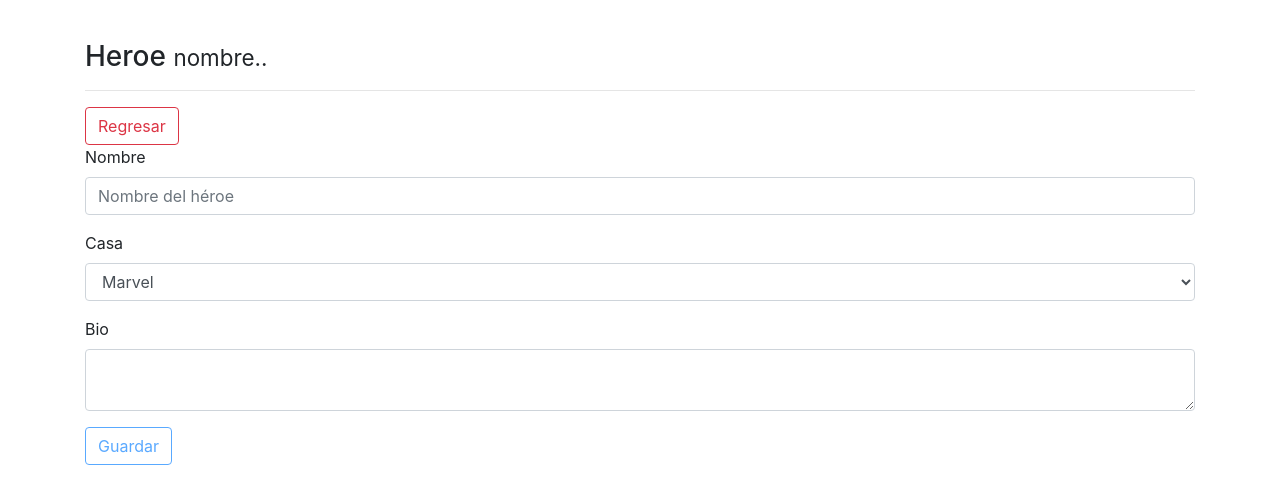
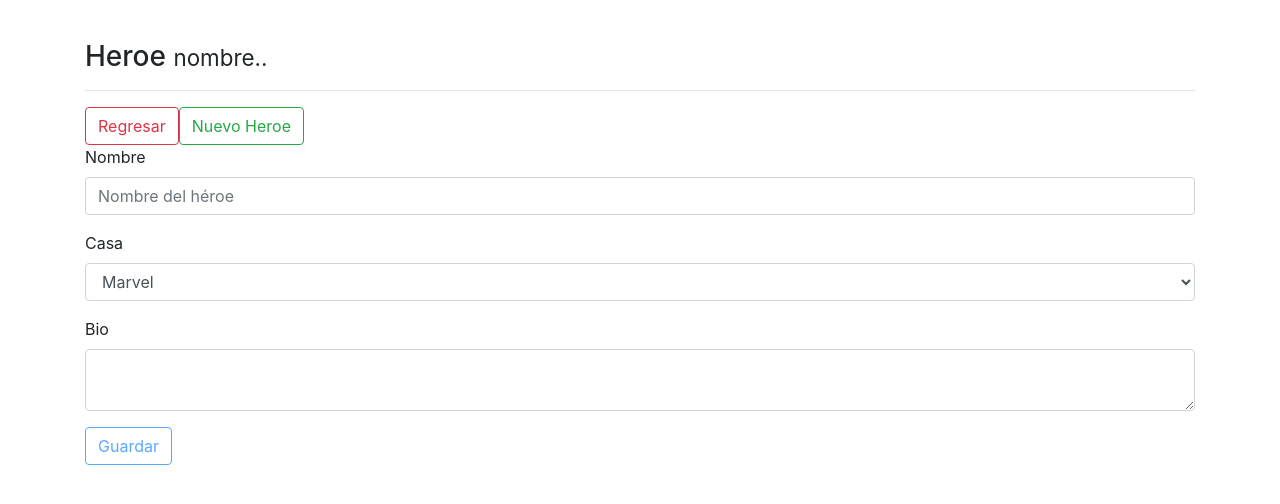
Before and after one commit to oscarval/firebase, an Angular app: page /heroes in a window 1280 px wide. Both pictures are taken after a click on the button "Nuevo". Shown: the top 504 px of the page. Built offline with nearby package versions, Linux system fonts and the light colour scheme.

Commit message:
Button to navigate to new heroe.

```diff
--- a/src/app/components/heroes/heroe.component.html
+++ b/src/app/components/heroes/heroe.component.html
@@ -5,6 +5,9 @@
   <div class="col-md-12 text-left">
     <button [routerLink]="['/heroes']" class="btn btn-outline-danger" type="button" name="button">
       Regresar
+    </button>
+    <button (click)="agregarNuevo(forma)" class="btn btn-outline-success" type="button" name="button">
+      Nuevo Heroe
     </button>
   </div>
 </div>
--- a/src/app/components/heroes/heroe.component.ts
+++ b/src/app/components/heroes/heroe.component.ts
@@ -27,7 +27,7 @@ export class HeroeComponent implements OnInit {
     this.activatedRoute.params.subscribe(parametros => {
       this.id = parametros["id"];
 
-      if ( this.id !== "nuevo" ){
+      if (this.id !== "nuevo") {
         this.heroeServices.getHeroe(this.id).subscribe(
           data => {
             this.heroe = data;
@@ -37,12 +37,14 @@ export class HeroeComponent implements OnInit {
           }
         );
       }
-
     });
   }
 
   ngOnInit() {}
 
+  /**
+   * Safe the data of Heroe
+   */
   guardar() {
     if (this.id === "nuevo") {
       // insertar
@@ -66,4 +68,15 @@ export class HeroeComponent implements OnInit {
       );
     }
   }
+  /**
+   * Navigate to the page insert new heroe
+   * @param forma
+   */
+  agregarNuevo(forma: NgForm) {
+    this.router.navigate(["/heroe", "nuevo"]);
+
+    forma.reset({
+      casa: "Marvel"
+    });
+  }
 }
--- a/src/app/services/heroes.service.ts
+++ b/src/app/services/heroes.service.ts
@@ -10,7 +10,7 @@ export class HeroesService {
   constructor(private http: Http) {}
 
   /**
-   * Insertamos un Heroe nuevo pasando el objeto heroe
+   * insert new Heroe send all object json
    */
   nuevoHeroe(heroe: Heroe) {
     let body = JSON.stringify(heroe);
@@ -24,7 +24,7 @@ export class HeroesService {
     });
   }
   /**
-   * Actualizamos el heroe mandando todo el objeto json
+   * update heroe send all object json
    * @param heroe
    * @param key$
    */
@@ -42,7 +42,7 @@ export class HeroesService {
     });
   }
 /**
- * Obtenemos el Heroe mediante el ID
+ * Get the Heroe by ID
  * @param key$
  */
   getHeroe(key$: string) {
```
